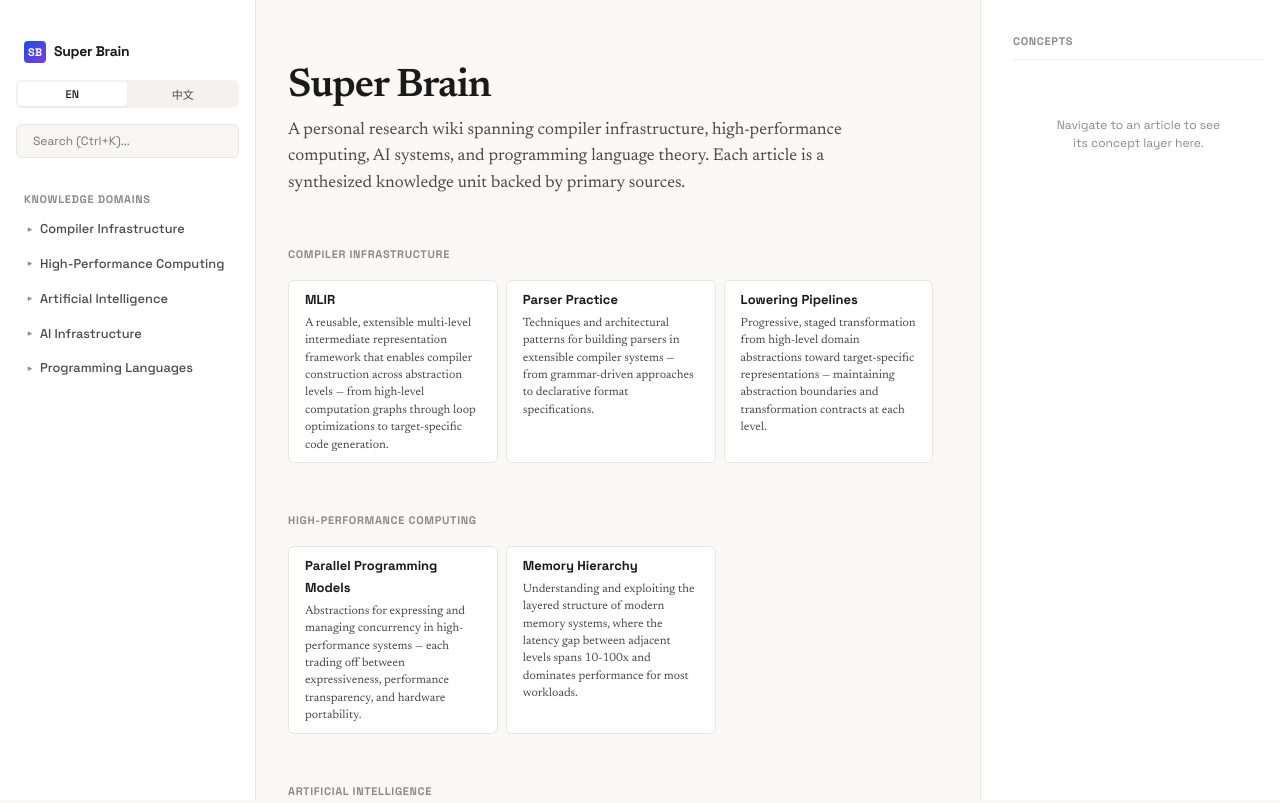
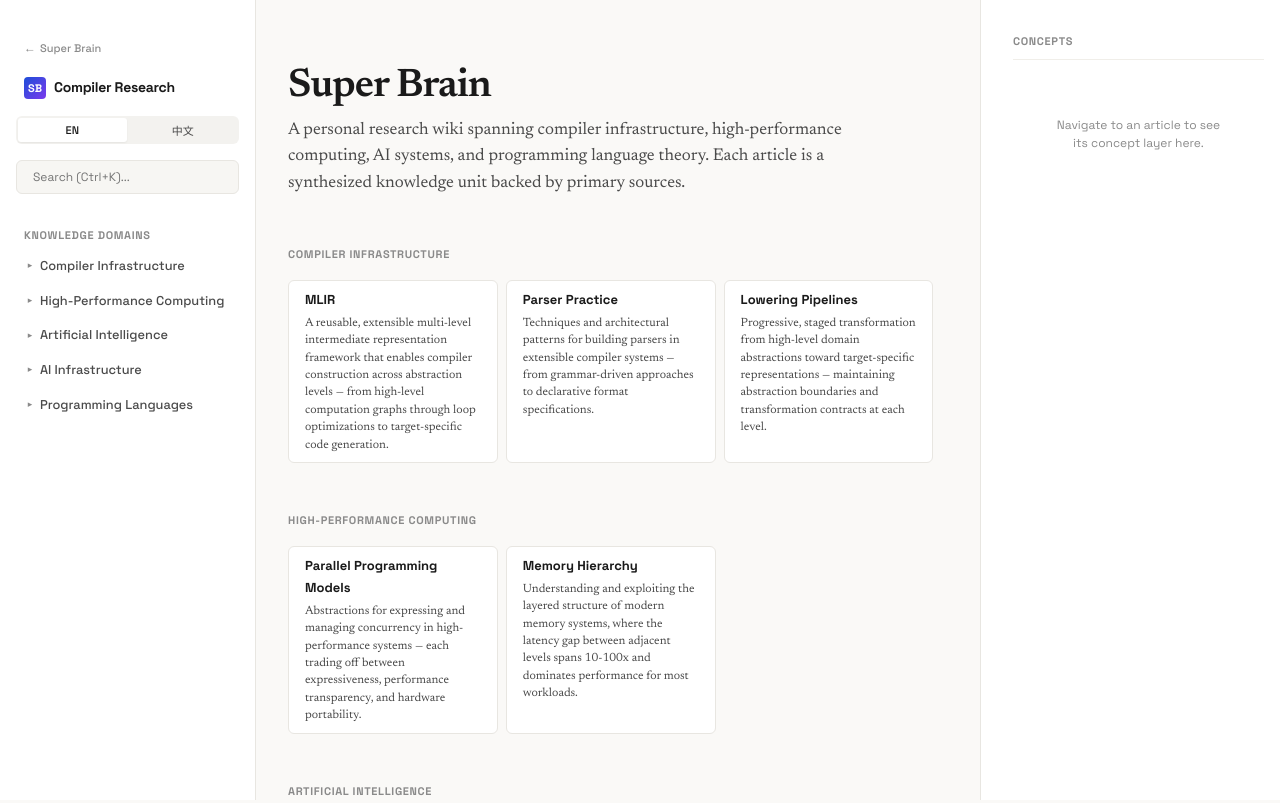
Before and after one commit to SyntaxArchmage/super-brain, a plain HTML site: page site/topics/compiler-research/index.html in a window 1280 px wide. Shown: the top 803 px of the page. Drawn offline with Linux system fonts and the light colour scheme.

Commit message:
Fix UX: add back-to-home navigation in topic wikis
- Add "← Super Brain" link at the top of every topic wiki's nav panel,
  linking back to the Face Page (homeUrl: "../../").
- Brand text now shows the topic name instead of generic "Super Brain".
- Face Page topic cards now use <a> tags for proper accessibility.
- Add .nav-home-link CSS to shared styles.

```diff
--- a/site/face.css
+++ b/site/face.css
@@ -125,6 +125,9 @@ body {
 
 /* Topic card */
 .topic-card {
+  display: block;
+  text-decoration: none;
+  color: inherit;
   background: var(--c-surface);
   border: 1px solid var(--c-border);
   border-radius: var(--radius-xl);
--- a/site/shared/wiki-framework.js
+++ b/site/shared/wiki-framework.js
@@ -16,6 +16,7 @@ var WikiEngine = (function () {
       opts.features || {}
     );
     var brand = opts.brand || { icon: "SB", text: "Super Brain" };
+    var homeUrl = opts.homeUrl || null;
     var labels = Object.assign(
       {
         domains: "Knowledge Domains",
@@ -160,7 +161,15 @@ var WikiEngine = (function () {
         }
       });
 
-      var html =
+      var html = "";
+
+      if (homeUrl) {
+        html +=
+          '<a class="nav-home-link" href="' + homeUrl + '">' +
+          '<span class="nav-home-arrow">\u2190</span> Super Brain</a>';
+      }
+
+      html +=
         '<div class="nav-brand" id="nav-home">' +
         '<div class="nav-brand-icon">' +
         brand.icon +
--- a/site/shared/wiki-styles.css
+++ b/site/shared/wiki-styles.css
@@ -99,6 +99,30 @@ body {
 .taxonomy-nav::-webkit-scrollbar-thumb {
   background: var(--c-border);
   border-radius: 2px;
+}
+
+.nav-home-link {
+  display: flex;
+  align-items: center;
+  gap: 4px;
+  padding: 6px var(--space-sm);
+  margin-bottom: var(--space-xs);
+  font-family: var(--font-ui);
+  font-size: 0.6875rem;
+  font-weight: 500;
+  color: var(--c-text-tertiary);
+  text-decoration: none;
+  border-radius: var(--radius);
+  transition: background 0.12s, color 0.12s;
+}
+
+.nav-home-link:hover {
+  background: var(--c-nav-hover);
+  color: var(--c-accent);
+}
+
+.nav-home-arrow {
+  font-size: 0.75rem;
 }
 
 .nav-brand {
--- a/site/topics/compiler-research/app.js
+++ b/site/topics/compiler-research/app.js
@@ -3,7 +3,8 @@
     data: WIKI,
     dataCN: typeof WIKI_CN !== "undefined" ? WIKI_CN : null,
     container: document.getElementById("wiki-shell"),
-    brand: { icon: "SB", text: "Super Brain" },
+    homeUrl: "../../",
+    brand: { icon: "SB", text: "Compiler Research" },
     features: {
       search: true,
       conceptRail: true,
--- a/site/topics/mpv-research/app.js
+++ b/site/topics/mpv-research/app.js
@@ -2,6 +2,7 @@
   var engine = WikiEngine.create({
     data: WIKI,
     container: document.getElementById("wiki-shell"),
+    homeUrl: "../../",
     brand: { icon: "MPV", text: "MPV 调研" },
     features: {
       search: false,
```
Also changed, not shown: site/face.js (+3 -7 lines).
